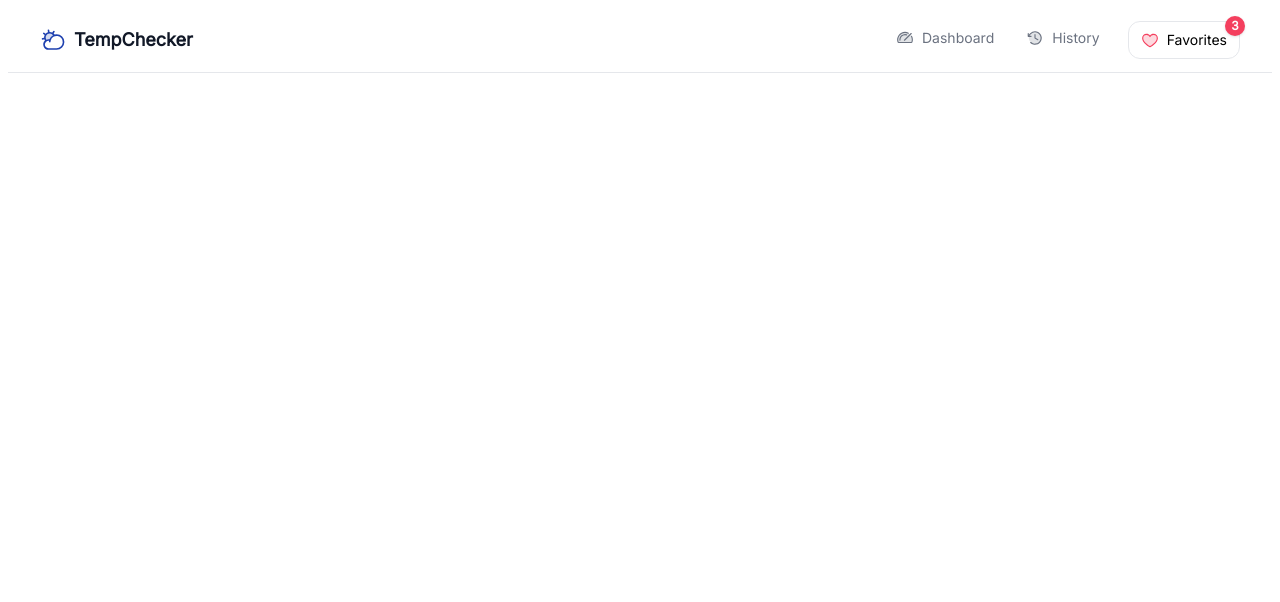
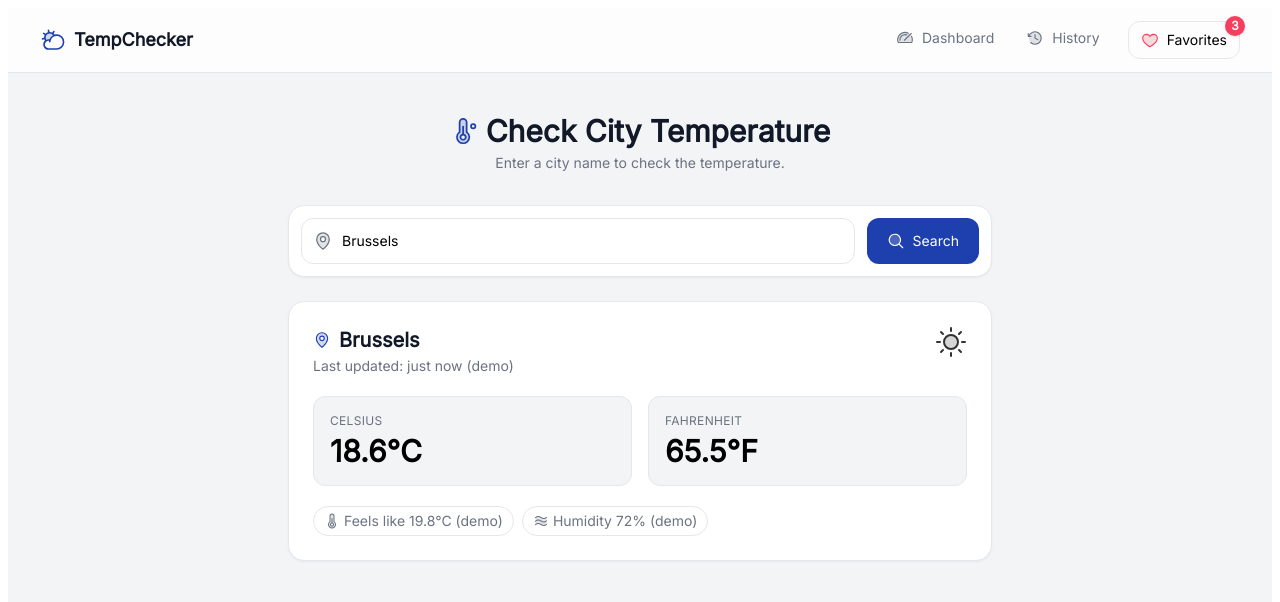
Before and after one commit to christian-oguine/frontend-temperature-app, a Nuxt app: page / in a window 1280 px wide. Shown: the top 602 px of the page. Built offline with nearby package versions, Linux system fonts and the light colour scheme.

Commit message:
update main section UI

```diff
--- a/app/pages/index.vue
+++ b/app/pages/index.vue
@@ -1,4 +1,6 @@
 <template>
+  <div class="min-h-screen bg-background">
+    <!-- Header -->
     <header class="sticky top-0 z-50 w-full bg-white/80 backdrop-blur border-b border-gray-200">
       <div class="mx-auto max-w-7xl px-4 sm:px-6 lg:px-8">
         <div class="flex h-16 items-center justify-between">
@@ -41,17 +43,130 @@
         </div>
       </div>
     </header>
+
+    <!-- Main -->
+    <main class="min-h-[calc(100vh-4rem)]">
+      <div class="mx-auto max-w-3xl px-4 sm:px-6 lg:px-8 py-10">
+
+        <div class="text-center mb-8">
+          <h1 class="text-2xl sm:text-3xl font-semibold text-textPrimary flex items-center justify-center gap-2">
+            <Icon name="ph:thermometer-duotone" size="28" class="text-primary" />
+            Check City Temperature
+          </h1>
+          <p class="text-textSecondary mt-1 text-sm">Enter a city name to check the temperature.</p>
+        </div>
+
+        <!-- Search Form -->
+        <form @submit.prevent="onSubmit" class="mx-auto grid grid-cols-1 sm:grid-cols-[1fr,auto] gap-3 bg-white border border-gray-200 rounded-2xl p-3 shadow-sm">
+          <div class="relative">
+            <Icon name="ph:map-pin-duotone" size="20" class="absolute left-3 top-1/2 -translate-y-1/2 text-textSecondary" />
+            <input
+              v-model.trim="query"
+              type="text"
+              placeholder="Enter a city (e.g., Brussels)"
+              class="w-full rounded-xl border border-gray-200 bg-white pl-10 pr-3 py-3 text-sm focus:outline-none focus:ring-2 focus:ring-primary/30 focus:border-primary"
+              autocomplete="off"
+
+            />
+          </div>
+          <button
+            type="submit"
+            class="inline-flex items-center justify-center gap-2 rounded-xl bg-primary text-white px-5 py-3 text-sm font-medium hover:brightness-110 active:scale-[0.99] transition"
+          >
+            <Icon name="ph:magnifying-glass-duotone" size="18" />
+            Search
+          </button>
+        </form>
+
+        <!-- Result -->
+        <div v-if="result" class="mt-6">
+          <div class="rounded-2xl border border-gray-200 bg-white p-5 sm:p-6 shadow-sm">
+            <div class="flex items-start justify-between gap-4">
+              <div>
+                <div class="flex items-center gap-2">
+                  <Icon name="ph:map-pin-duotone" size="18" class="text-primary" />
+                  <h2 class="text-lg sm:text-xl font-semibold text-textPrimary">{{ result.city }}</h2>
+                </div>
+                <p class="text-textSecondary text-sm mt-0.5">Last updated: just now (demo)</p>
+              </div>
+              <Icon name="ph:sun-duotone" size="32" class="opacity-80" />
+            </div>
+
+            <div class="mt-5 grid grid-cols-1 sm:grid-cols-2 gap-4">
+              <div class="rounded-xl bg-background p-4 border border-gray-200">
+                <p class="text-textSecondary text-xs uppercase tracking-wide">Celsius</p>
+                <p class="text-3xl font-semibold mt-1">{{ result.celsius.toFixed(1) }}°C</p>
+              </div>
+              <div class="rounded-xl bg-background p-4 border border-gray-200">
+                <p class="text-textSecondary text-xs uppercase tracking-wide">Fahrenheit</p>
+                <p class="text-3xl font-semibold mt-1">{{ toF(result.celsius).toFixed(1) }}°F</p>
+              </div>
+            </div>
+
+            <div class="mt-5 flex flex-wrap items-center gap-2 text-sm text-textSecondary">
+              <span class="inline-flex items-center gap-1 rounded-full border border-gray-200 px-2.5 py-1">
+                <Icon name="ph:thermometer-simple-duotone" size="16" /> Feels like {{ (result.celsius + 1.2).toFixed(1) }}°C (demo)
+              </span>
+              <span class="inline-flex items-center gap-1 rounded-full border border-gray-200 px-2.5 py-1">
+                <Icon name="ph:waves-duotone" size="16" /> Humidity {{ result.humidity }}% (demo)
+              </span>
+            </div>
+          </div>
+        </div>
+
+        <!-- Empty state -->
+        <div v-else class="mt-8">
+          <div class="rounded-2xl border border-dashed border-gray-300 bg-white p-8 text-center">
+            <Icon name="ph:cloud-sun-duotone" size="40" class="mx-auto opacity-70" />
+            <p class="mt-3 text-textSecondary">Search a city to see its demo temperature.</p>
+          </div>
+        </div>
+      </div>
+    </main>
+  </div>
 </template>
 
 <script setup lang="ts">
+import { ref } from 'vue'
+
 const favoritesCount = ref(3) // demo data
-
 const navItems = [
-  { label: 'Dashboard', to: '/', icon: 'ph:speedometer-duotone' },
-  { label: 'History', to: '/', icon: 'ph:clock-counter-clockwise-duotone' }
+  { label: 'Dashboard', to: '/dashboard', icon: 'ph:speedometer-duotone' },
+  { label: 'History', to: '/history', icon: 'ph:clock-counter-clockwise-duotone' }
 ]
 
 function onFavoritesClick() {
   alert('Open Favorites (demo)')
 }
+
+// demo dataset (no API)
+const demoTemps: Record<string, { c: number; humidity: number }> = {
+  Brussels: { c: 18.6, humidity: 72 },
+  Ghent: { c: 17.9, humidity: 68 },
+  Antwerp: { c: 19.2, humidity: 70 },
+  Lagos: { c: 30.4, humidity: 78 },
+  Bruges: { c: 16.7, humidity: 74 }
+}
+
+const query = ref('Brussels')
+const result = ref<null | { city: string; celsius: number; humidity: number }>(null)
+
+function toF(c: number) {
+  return c * 9/5 + 32
+}
+
+function onSubmit() {
+  const city = (query.value || '').trim()
+  if (!city) {
+    result.value = null
+    return
+  }
+  const hit = demoTemps[city as keyof typeof demoTemps]
+  const celsius = hit?.c ?? (Math.random() * 15 + 10)
+  const humidity = hit?.humidity ?? Math.floor(Math.random() * 40 + 40)
+  result.value = { city, celsius, humidity }
+}
+
+// Prefill one result on mount
+onSubmit()
 </script>
```
Lines whose indentation alone changed are shown as unchanged.
